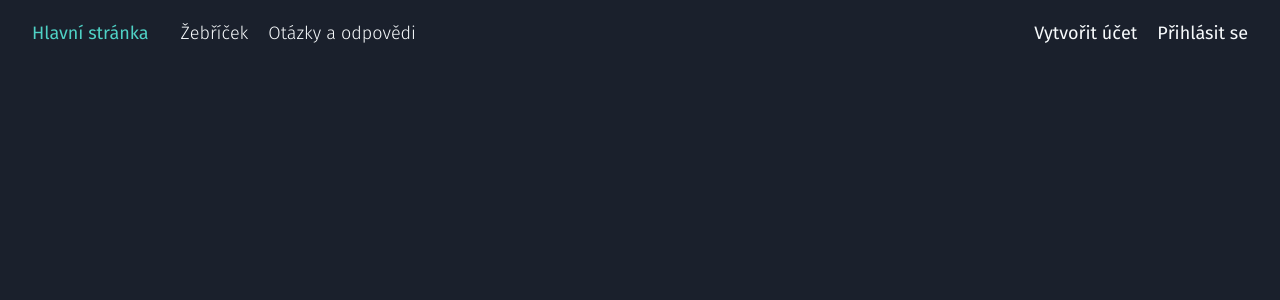
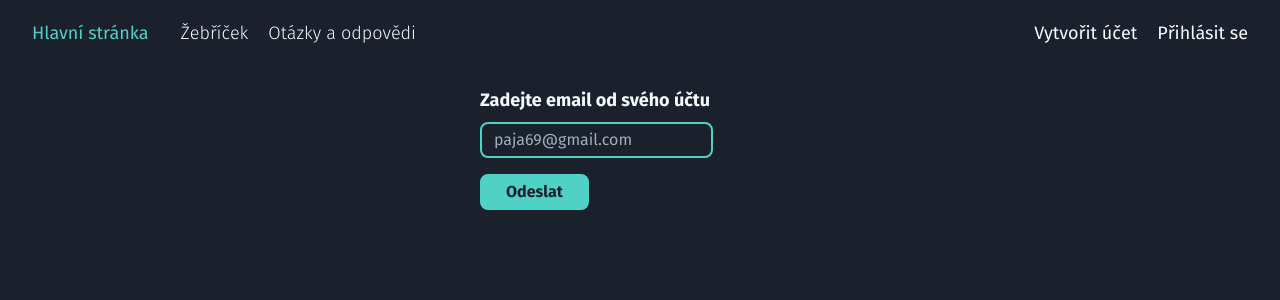
Before and after one commit to PeanutButte7/Maturitni-Knihy, a Vue app: page /zapomenuteHeslo in a window 1280 px wide. Shown: the top 300 px of the page. Built offline with nearby package versions, Linux system fonts and the light colour scheme; no server answers; what vuefire would draw is missing.

Commit message:
Added password reset

```diff
--- a/src/components/Core/Checkbox.vue
+++ b/src/components/Core/Checkbox.vue
@@ -19,7 +19,3 @@
         }
     }
 </script>
-
-<style scoped>
-
-</style>
--- a/src/router/index.js
+++ b/src/router/index.js
@@ -12,6 +12,7 @@ import PendingList from "../views/Admin/PendingList";
 import EditProfile from "../views/EditProfile";
 import Faq from "@/views/Faq";
 import Leaderboard from "@/views/Leaderboard";
+import ForgotPassword from "@/views/ForgotPassword";
 
 Vue.use(VueRouter);
 
@@ -73,6 +74,11 @@ const routes = [
         path: '/zebricek',
         name: 'leaderboard',
         component: Leaderboard,
+    },
+    {
+        path: '/zapomenuteHeslo',
+        name: 'forgotPassword',
+        component: ForgotPassword,
     }
 ];
 
--- a/src/styles/index.css
+++ b/src/styles/index.css
@@ -1,12 +1,6 @@
 @import url('https://fonts.googleapis.com/css2?family=Fira+Sans:wght@300;400;500;600;700&display=swap');
 
 :root {
-    /*--color-primary: #2D3748;*/
-    /*--color-accent: #A0AEC0;*/
-    /*--color-note: #718096;*/
-    /*--color-highlight: #fff;*/
-    /*--color-brand: #4FD1C5;*/
-    /*--color-background: #EDF2F7;*/
     --color-primary: #F7FAFC;
     --color-note: #718096;
     --color-accent: #4A5568;
--- a/src/views/EditProfile.vue
+++ b/src/views/EditProfile.vue
@@ -8,7 +8,7 @@
             <button @click="changeName" type="button" class="text-primary text-lg mt-2">Změnit jméno</button>
             <p v-if="this.errorMessage" class="text-red-500 mt-5 text-lg">{{ this.errorMessage }}</p>
         </div>
-        <button @click="signOut" class="mt-10 text-brand text-bold block">Odhlásit se</button>
+        <button @click="signOut" class="mt-10 text-note text-bold block">Odhlásit se</button>
     </div>
 </template>
 
--- /dev/null
+++ b/src/views/ForgotPassword.vue
@@ -0,0 +1,43 @@
+<template>
+    <div id="forgotPassword">
+        <form class="container mx-auto">
+            <div class="mb-4">
+                <InputLabel>Zadejte email od svého účtu</InputLabel>
+                <InputField v-model="email" placeholder="paja69@gmail.com" type="email"/>
+                <p v-if="sent" class="text-note mt-2">Byl vám poslán obnovovací email na zadanou adresu</p>
+            </div>
+            <div class="flex items-center justify-between">
+                <button @click="changePassword" class="bg-brand text-gray-900 font-bold border-2 border-brand rounded-lg px-6 py-1" type="button">Odeslat</button>
+            </div>
+        </form>
+    </div>
+</template>
+
+<script>
+    import firebase from "firebase";
+    import InputLabel from "../components/Core/InputLabel";
+    import InputField from "../components/Core/InputField";
+
+    export default {
+        name: "ForgotPassword",
+        components: {
+            InputLabel,
+            InputField
+        },
+        data() {
+            return {
+                email: null,
+                sent: false
+            };
+        },
+        methods: {
+            changePassword(){
+                firebase.auth().sendPasswordResetEmail(this.email).then(() => {
+                    this.sent = true
+                }).catch(error => {
+                    console.log(error)
+                });
+            }
+        }
+    }
+</script>
--- a/src/views/Login.vue
+++ b/src/views/Login.vue
@@ -13,6 +13,7 @@
                 <button @click="login" class="bg-brand text-gray-900 font-bold border-2 border-brand rounded-lg px-6 py-1" type="button">Přihlásit se</button>
             </div>
             <p class="text-lg mt-4 text-note">Ještě nemáš účet? <router-link :to=" { name: 'signUp'}" class="underline">Vytvoř si ho!</router-link></p>
+            <p class="text-lg mt-4 text-note"><router-link :to=" { name: 'forgotPassword'}" class="underline">Zapomenuté heslo</router-link></p>
             <p v-if="this.errorMessage" class="text-red-500 mt-5">{{ this.errorMessage }}</p>
         </form>
     </div>
```
